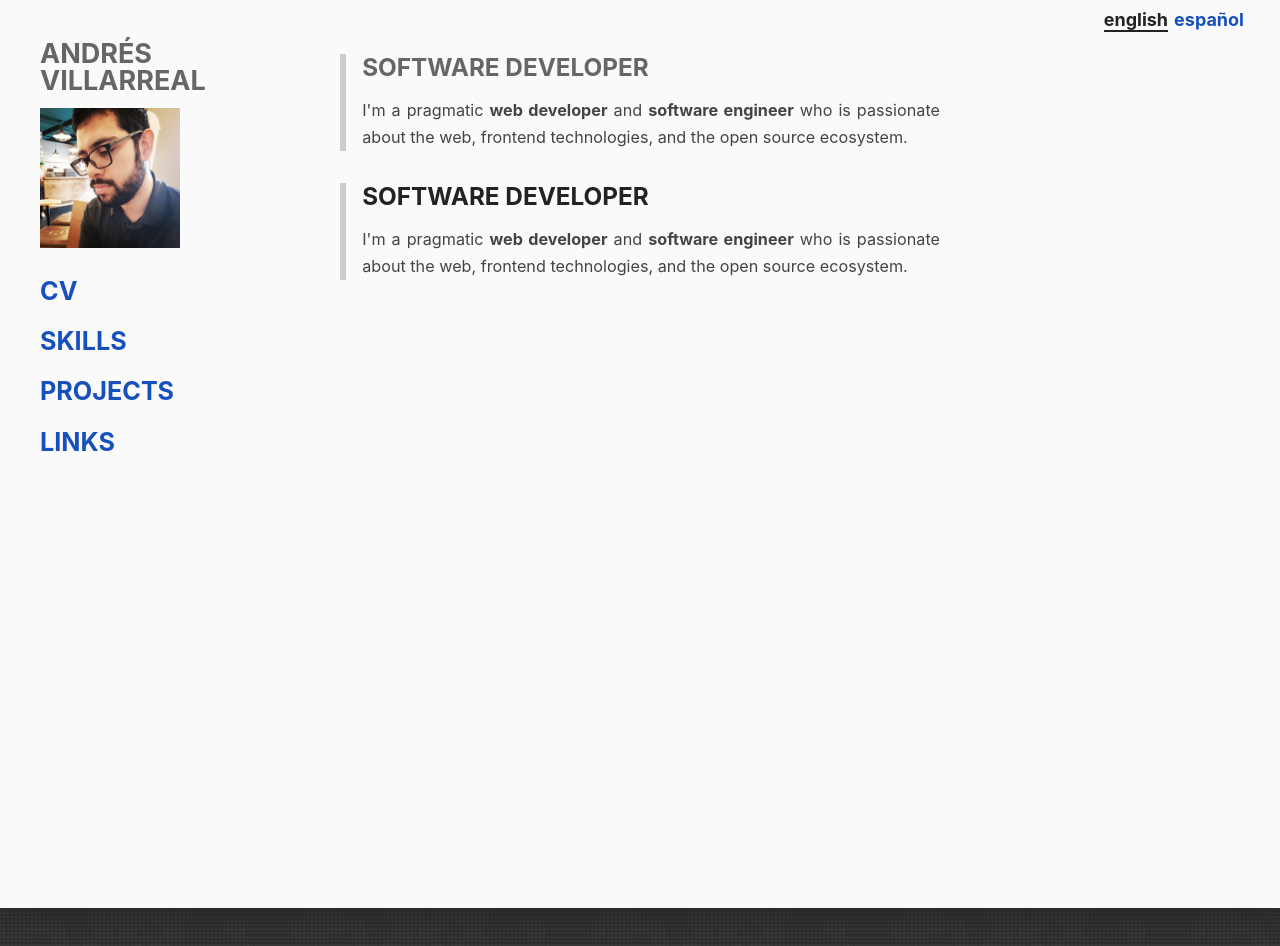
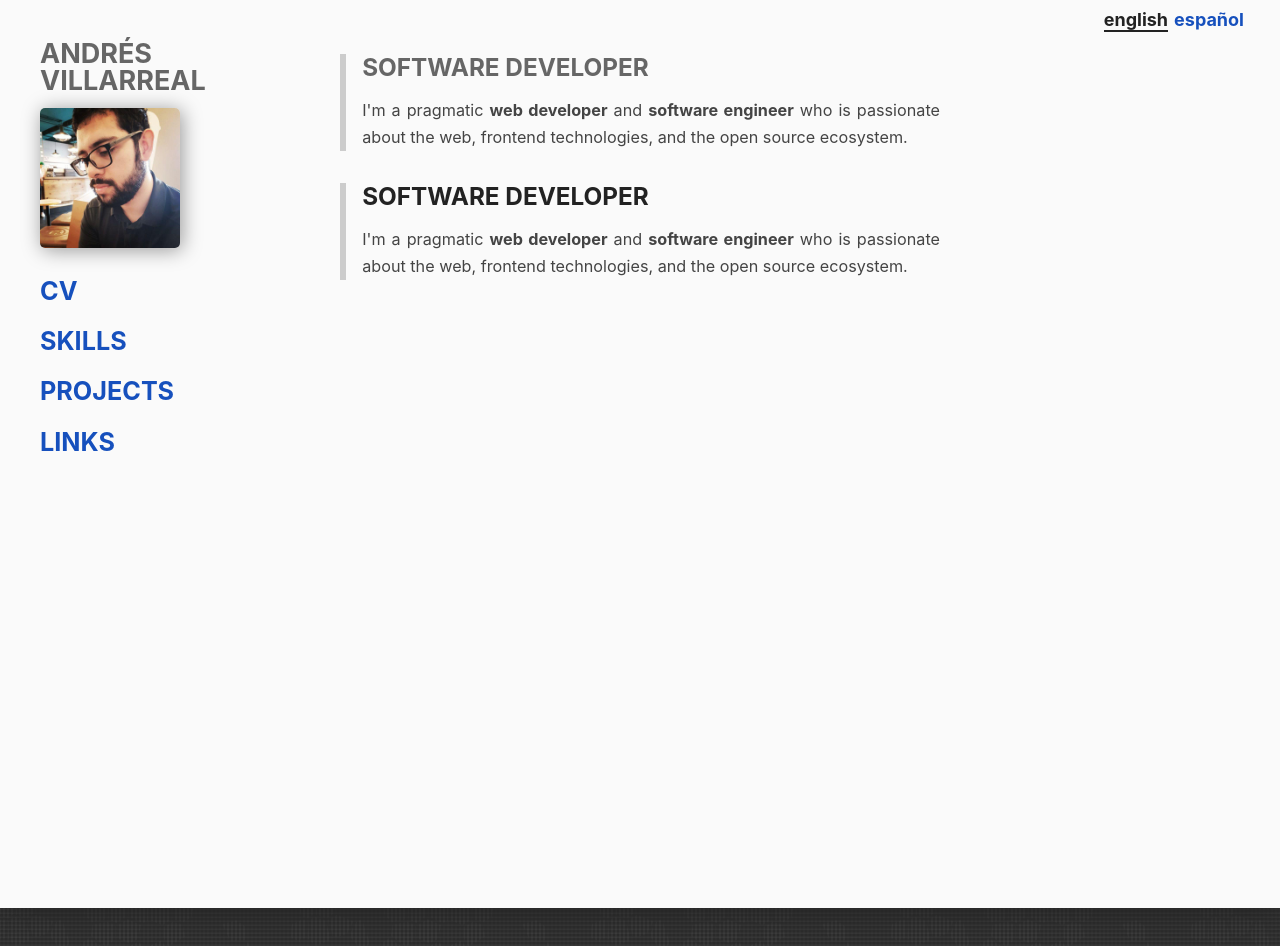
Before and after one commit to KaeruCT/andres.villarreal.co.cr, a Next.js app: page /info in a window 1280 px wide. Shown: the top 946 px of the page. Built offline with nearby package versions, Linux system fonts and the light colour scheme.

Commit message:
Fix face & bbottom icon padding

```diff
--- a/styles/globals.scss
+++ b/styles/globals.scss
@@ -166,7 +166,7 @@ footer {
 }
 
 .face {
-    &>div {
+    &>span {
         margin: .5em 0;
         box-shadow: 2px 2px 20px rgba(0, 0, 0, 0.4);
         transition: transform .5s ease;
@@ -408,7 +408,12 @@ section {
             max-width: unset;
         }
     }
-
+    footer {
+        font-size: .7em;
+    }
+    .footer-links {
+        margin-top: 20px;
+    }
 }
 
 svg {
```
